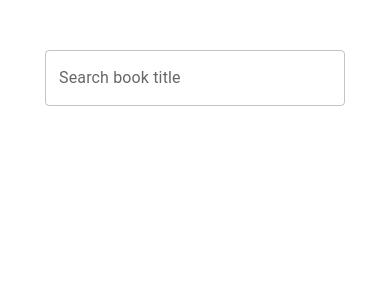
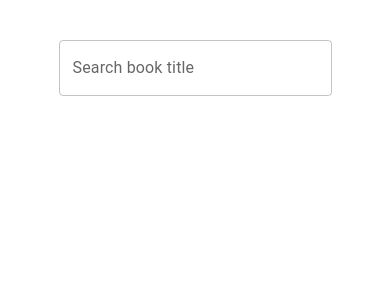
Before and after one commit to cmucheru/book-assignment-view, a React (Create React App) app in the folder frontend/: page / in a window 390 px wide. Shown: the top 300 px of the page. Built offline with nearby package versions, Linux system fonts and the light colour scheme.

Commit message:
Add responsive searchbar

```diff
--- a/frontend/src/components/BookSearchBar.js
+++ b/frontend/src/components/BookSearchBar.js
@@ -29,8 +29,11 @@ const BookSearchBar = ({ onSearch, bookTitles }) => {
   };
 
   return (
-    <form className="root">
-      <div className="search-bar-container">
+    <form className="root"
+    style={{
+      marginTop:'40px'
+    }}
+    >
         <TextField
           className="textField"
           label="Search book title"
@@ -41,15 +44,14 @@ const BookSearchBar = ({ onSearch, bookTitles }) => {
             autocompleteValue ? autocompleteValue : "Search book title"
           }
           style={{
-            width: "300px",
+            width: "70%",
           }}
         />
         {searchTerm && (
-          <IconButton onClick={handleClearSearchQuery}>
+          <IconButton onClick={handleClearSearchQuery} className="clear-button">
             <span>X</span>
           </IconButton>
         )}
-      </div>
     </form>
   );
 };
--- a/frontend/src/styles/BookSearchBar.css
+++ b/frontend/src/styles/BookSearchBar.css
@@ -1,26 +1,23 @@
 /* BookSearchBar.css */
-.search-bar-container {
-  position: relative;
-}
-.search-bar-container .textField {
-  width: calc(100% - 32px);
-}
-.search-bar-container .MuiIconButton-root {
-  position: absolute;
-  top: 50%;
-  right: 8px;
-  transform: translateY(-50%);
-}
 .root {
   margin-top: 50px;
   margin-bottom: 10px;
   display: flex;
   justify-content: center;
+  max-width: 700px;
+  width: 100%;
+  margin: 0 auto;
 }
 
 .textField {
   width: 40%;
   margin-right: 10px;
+}
+.clear-button {
+  position: absolute;
+  top: 30px;
+  right: 30px;
+  transform: translateY(-50%);
 }
 
 .button {
```
